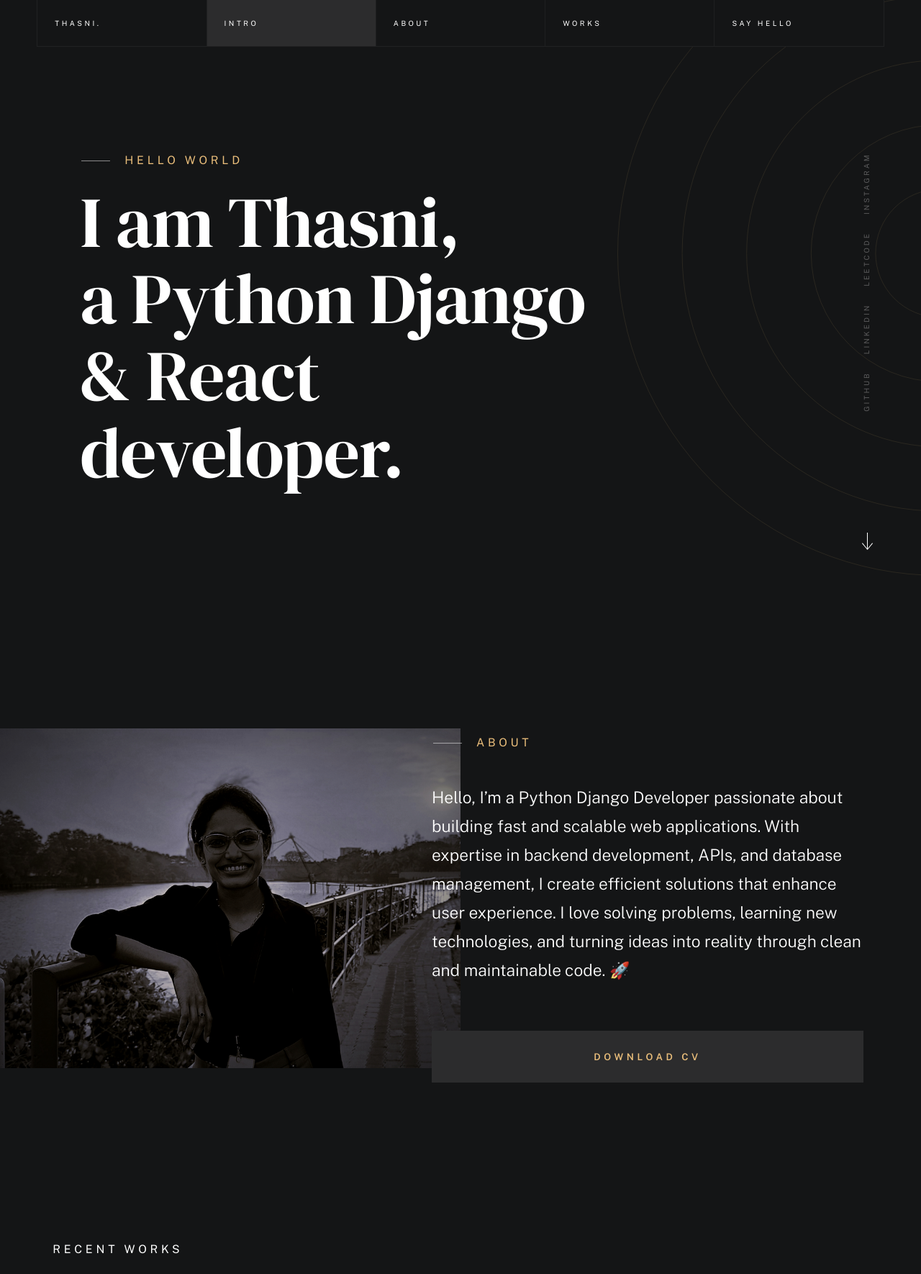
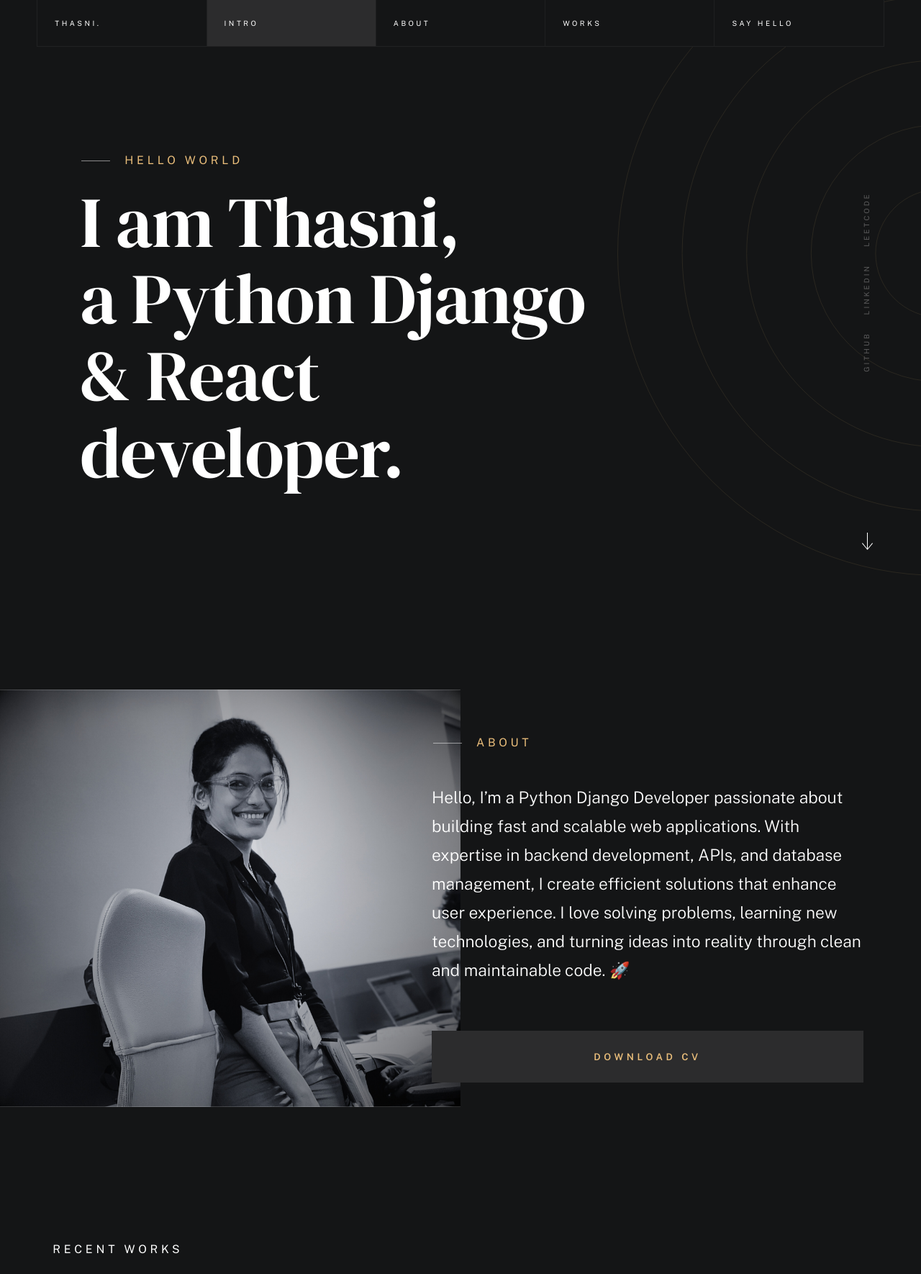
Before and after one commit to thasniabbas76/Thas-Portfolio, a Django app: page / in a window 1280 px wide. Shown: the top 1770 px of the page at 72% size. Run offline with Django 5.2, Linux system fonts and the light colour scheme; some web fonts are replaced.

Commit message:
Changed the photo

```diff
--- a/templates/home.html
+++ b/templates/home.html
@@ -104,7 +104,6 @@
                         <li><a href="https://www.github.com/thasniabbas76/">Github</a></li>
                         <li><a href="https://www.linkedin.com/in/thasniabbas">LinkedIn</a></li>
                         <li><a href="https://leetcode.com/u/thasni_abbas/">Leetcode</a></li>
-                        <li><a href="https://www.instagram.com/_cosmic_.eye___/?hl=en">Instagram</a></li>
                     </ul>
 
                 </div> <!-- end intro content -->
@@ -124,8 +123,8 @@
                 <div class="row about-info wide" data-animate-block>
 
                     <div class="column lg-6 md-12 about-info__pic-block">
-                        <img src="{% static 'images/about-photo3.jpg' %}"
-                             srcset="{% static 'images/about-photo3.jpg' %} 1x, {% static 'images/about-photo3@2x.jpg' %} 2x" alt="" class="about-info__pic" data-animate-el>
+                        <img src="{% static 'images/about-photo1.png' %}"
+                             srcset="{% static 'images/about-photo1.png' %} 1x, {% static 'images/about-photo1@2x.png' %} 2x" alt="" class="about-info__pic" data-animate-el>
                     </div>
 
                     <div class="column lg-6 md-12">
@@ -466,7 +465,6 @@
                         <ul class="contact-social">
                             <li><a href="https://www.linkedin.com/in/thasniabbas">LinkedIn</a></li>
                             <li><a href="https://leetcode.com/u/thasni_abbas/">Leetcode</a></li>
-                            <li><a href="https://www.instagram.com/_cosmic_.eye___/?hl=en">Instagram</a></li>
                             <li><a href="https://www.github.com/thasniabbas76/">Github</a></li>
                         </ul>
                     </div>
```
Also changed, not shown: portapp/static/images/about-photo.jpg (deleted), portapp/static/images/about-photo1.png (added), portapp/static/images/about-photo1@2x.png (added), portapp/static/images/about-photo2.jpg (deleted), portapp/static/images/about-photo2@2x.jpg (deleted), portapp/static/images/about-photo3.jpg (deleted), portapp/static/images/about-photo@2x.jpg (deleted), 1 other file.
